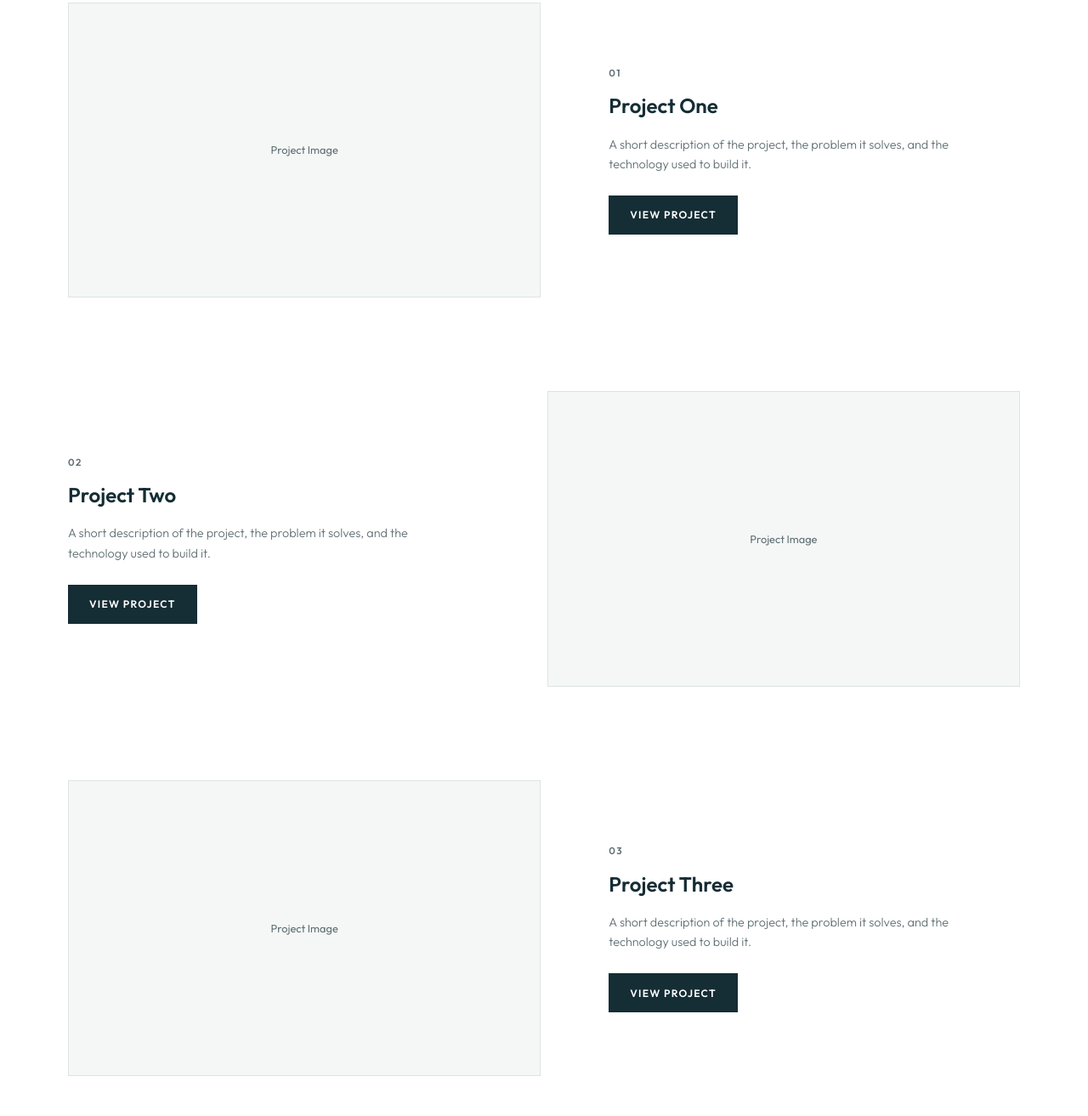
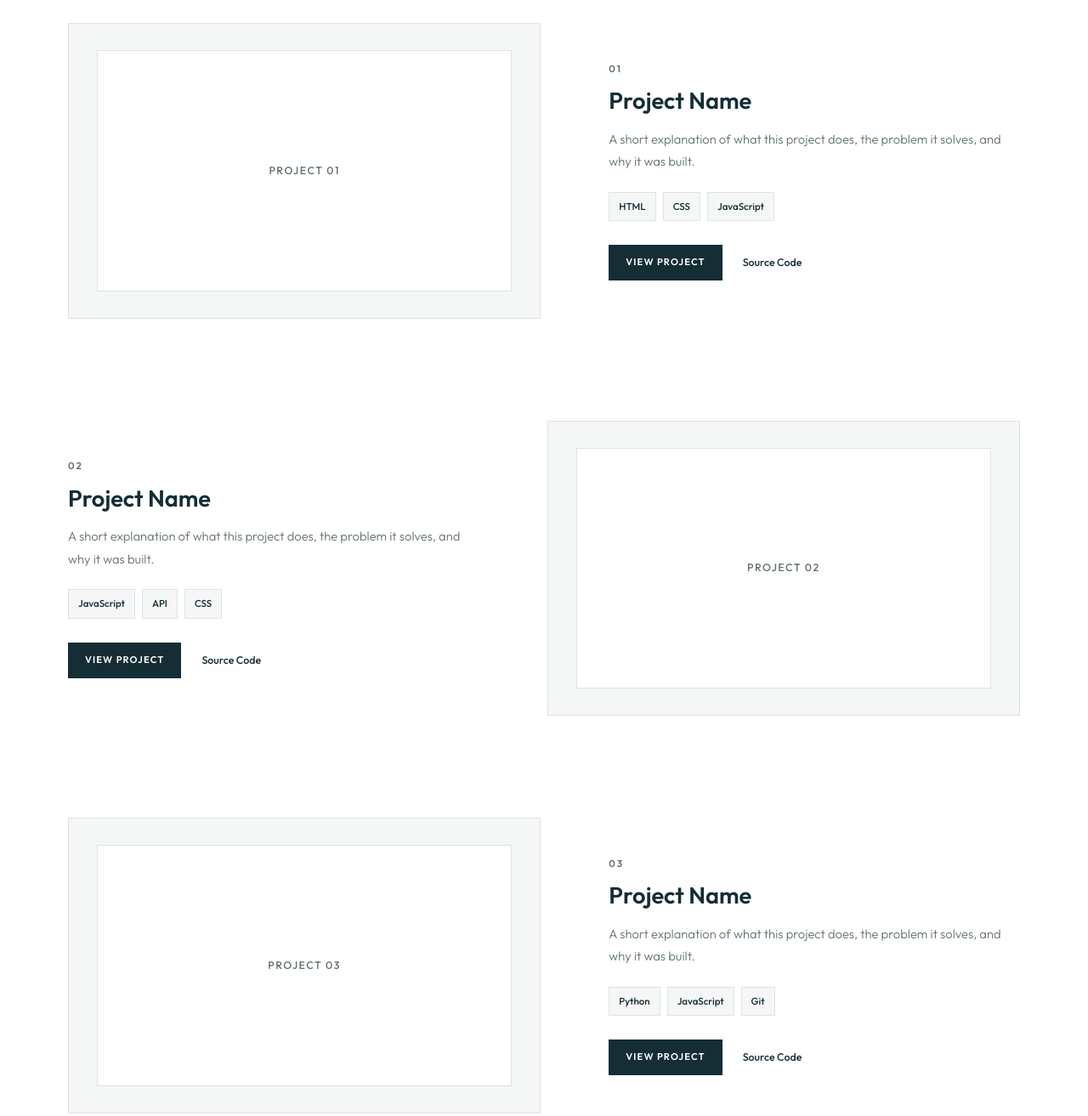
Before and after one commit to tshepangdewa/Portfolio, a plain HTML site: page index.html in a window 1280 px wide. Shown: the part 1824-3137 px from the top of the page at 85% size. Drawn offline with Linux system fonts and the light colour scheme.

Commit message:
better projects section

```diff
--- a/css/style.css
+++ b/css/style.css
@@ -424,7 +424,7 @@ ul {
 .projects-list {
     display: flex;
     flex-direction: column;
-    gap: 110px;
+    gap: 120px;
 }
 
 .project-card {
@@ -447,7 +447,11 @@ ul {
     order: 1;
 }
 
+
+/* Project Preview */
+
 .project-image {
+    width: 100%;
     aspect-ratio: 16 / 10;
 
     display: flex;
@@ -455,44 +459,144 @@ ul {
     justify-content: center;
 
     background-color: var(--background-color);
+
     border: 1px solid var(--border-color);
+
+    overflow: hidden;
 }
 
-.project-image span {
-    font-size: 0.8rem;
+.project-placeholder {
+    width: 88%;
+    height: 82%;
+
+    display: flex;
+    align-items: center;
+    justify-content: center;
+
+    background-color: var(--white);
+
+    border: 1px solid var(--border-color);
+
     color: var(--muted-color);
 }
+
+.project-placeholder span {
+    font-size: 0.78rem;
+    font-weight: 500;
+
+    text-transform: uppercase;
+    letter-spacing: 0.12em;
+}
+
+
+/* Project Content */
 
 .project-content {
     max-width: 470px;
 }
 
 .project-number {
-    margin-bottom: 10px;
+    margin-bottom: 12px;
 
     font-size: 0.72rem;
     font-weight: 600;
 
     color: var(--muted-color);
-    letter-spacing: 0.12em;
+
+    letter-spacing: 0.16em;
 }
 
 .project-content h3 {
-    margin-bottom: 15px;
+    margin-bottom: 16px;
 
-    font-size: 1.5rem;
+    font-size: 1.7rem;
     font-weight: 600;
+
+    line-height: 1.2;
 }
 
-.project-content > p:not(.project-number) {
-    margin-bottom: 25px;
+.project-description {
+    margin-bottom: 22px;
 
-    font-size: 0.9rem;
+    font-size: 0.92rem;
     font-weight: 300;
+
+    line-height: 1.8;
 
     color: var(--muted-color);
 }
 
+
+/* Technology Tags */
+
+.project-tech {
+    display: flex;
+    flex-wrap: wrap;
+    gap: 8px;
+
+    margin-bottom: 28px;
+}
+
+.project-tech span {
+    padding: 7px 11px;
+
+    background-color: var(--background-color);
+
+    border: 1px solid var(--border-color);
+
+    font-size: 0.72rem;
+    font-weight: 500;
+
+    color: var(--primary-color);
+}
+
+
+/* Project Links */
+
+.project-links {
+    display: flex;
+    align-items: center;
+    gap: 24px;
+}
+
+.project-links .btn {
+    min-height: 42px;
+    padding: 0 20px;
+
+    font-size: 0.7rem;
+}
+
+.project-source {
+    position: relative;
+
+    font-size: 0.78rem;
+    font-weight: 500;
+
+    color: var(--primary-color);
+}
+
+.project-source::after {
+    content: "";
+
+    position: absolute;
+    left: 0;
+    bottom: -5px;
+
+    width: 100%;
+    height: 1px;
+
+    background-color: var(--primary-color);
+
+    transform: scaleX(0);
+    transform-origin: right;
+
+    transition: transform 0.2s ease;
+}
+
+.project-source:hover::after {
+    transform: scaleX(1);
+    transform-origin: left;
+}
 
 /* ========================================
    CONTACT
--- a/index.html
+++ b/index.html
@@ -223,7 +223,7 @@
 
             <p>
                 A selection of projects that demonstrate my
-                        skills and problem-solving approach.
+                skills, creativity, and approach to solving problems.
             </p>
 
         </div>
@@ -231,11 +231,17 @@
 
         <div class="projects-list">
 
+            <!-- Project 01 -->
             <article class="project-card">
 
                 <div class="project-image">
-                            <span>Project Image</span>
+
+                    <div class="project-placeholder">
+                        <span>Project 01</span>
                     </div>
+
+                </div>
+
 
                 <div class="project-content">
 
@@ -244,29 +250,50 @@
                     </p>
 
                     <h3>
-                                Project One
+                        Project Name
                     </h3>
 
-                            <p>
-                                A short description of the project,
-                                the problem it solves, and the technology
-                                used to build it.
+                    <p class="project-description">
+                        A short explanation of what this project does,
+                        the problem it solves, and why it was built.
                     </p>
+
+                    <div class="project-tech">
+
+                        <span>HTML</span>
+                        <span>CSS</span>
+                        <span>JavaScript</span>
+
+                    </div>
+
+                    <div class="project-links">
 
                         <a href="#" class="btn">
                             View Project
                         </a>
+
+                        <a href="#" class="project-source">
+                            Source Code
+                        </a>
+
+                    </div>
 
                 </div>
 
             </article>
 
 
+            <!-- Project 02 -->
             <article class="project-card">
 
                 <div class="project-image">
-                            <span>Project Image</span>
+
+                    <div class="project-placeholder">
+                        <span>Project 02</span>
                     </div>
+
+                </div>
+
 
                 <div class="project-content">
 
@@ -275,29 +302,50 @@
                     </p>
 
                     <h3>
-                                Project Two
+                        Project Name
                     </h3>
 
-                            <p>
-                                A short description of the project,
-                                the problem it solves, and the technology
-                                used to build it.
+                    <p class="project-description">
+                        A short explanation of what this project does,
+                        the problem it solves, and why it was built.
                     </p>
+
+                    <div class="project-tech">
+
+                        <span>JavaScript</span>
+                        <span>API</span>
+                        <span>CSS</span>
+
+                    </div>
+
+                    <div class="project-links">
 
                         <a href="#" class="btn">
                             View Project
                         </a>
+
+                        <a href="#" class="project-source">
+                            Source Code
+                        </a>
+
+                    </div>
 
                 </div>
 
             </article>
 
 
+            <!-- Project 03 -->
             <article class="project-card">
 
                 <div class="project-image">
-                            <span>Project Image</span>
+
+                    <div class="project-placeholder">
+                        <span>Project 03</span>
                     </div>
+
+                </div>
+
 
                 <div class="project-content">
 
@@ -306,18 +354,33 @@
                     </p>
 
                     <h3>
-                                Project Three
+                        Project Name
                     </h3>
 
-                            <p>
-                                A short description of the project,
-                                the problem it solves, and the technology
-                                used to build it.
+                    <p class="project-description">
+                        A short explanation of what this project does,
+                        the problem it solves, and why it was built.
                     </p>
+
+                    <div class="project-tech">
+
+                        <span>Python</span>
+                        <span>JavaScript</span>
+                        <span>Git</span>
+
+                    </div>
+
+                    <div class="project-links">
 
                         <a href="#" class="btn">
                             View Project
                         </a>
+
+                        <a href="#" class="project-source">
+                            Source Code
+                        </a>
+
+                    </div>
 
                 </div>
 
```
Lines whose indentation alone changed are shown as unchanged.
